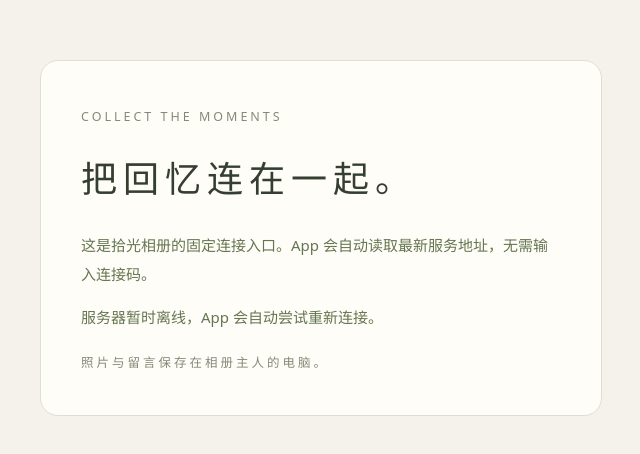
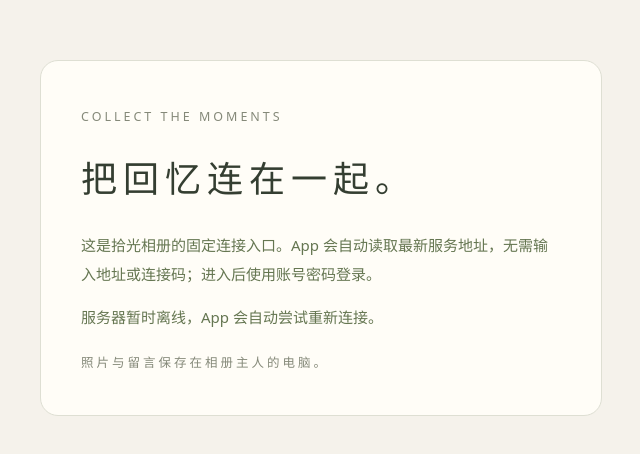
Before and after one commit to zyk9936-cyber/shiguang-connect, a plain HTML site: page index.html in a window 1280 px wide. Shown: the part 162-616 px from the top of the page, without its empty margins (319-959 px from the left). Drawn offline with Linux system fonts and the light colour scheme; no server answers.

Commit message:
Update album connection

```diff
--- a/index.html
+++ b/index.html
@@ -1,5 +1,5 @@
 <!doctype html>
 <html lang="zh-CN"><meta charset="utf-8"><meta name="viewport" content="width=device-width,initial-scale=1"><title>拾光 · 相册入口</title>
 <style>body{margin:0;min-height:100vh;display:grid;place-items:center;background:#f5f2eb;color:#343e31;font:15px/1.9 system-ui,sans-serif}main{max-width:480px;margin:28px;padding:40px;border:1px solid #dedfd3;border-radius:18px;background:#fffdf7}small{color:#858979;letter-spacing:3px}h1{font:36px/1.5 serif;letter-spacing:6px}p{color:#657651}a{color:#657651}</style>
-<main><small>COLLECT THE MOMENTS</small><h1>把回忆连在一起。</h1><p>这是拾光相册的固定连接入口。App 会自动读取最新服务地址，无需输入连接码。</p><p id="status">正在查看服务器状态…</p><small>照片与留言保存在相册主人的电脑。</small></main>
+<main><small>COLLECT THE MOMENTS</small><h1>把回忆连在一起。</h1><p>这是拾光相册的固定连接入口。App 会自动读取最新服务地址，无需输入地址或连接码；进入后使用账号密码登录。</p><p id="status">正在查看服务器状态…</p><small>照片与留言保存在相册主人的电脑。</small></main>
 <script>fetch('server.json?t='+Date.now(),{cache:'no-store'}).then(r=>r.json()).then(async c=>{if(!c.url)throw Error();const r=await fetch(c.url+'/api/health',{signal:AbortSignal.timeout(8000)});if(!r.ok)throw Error();document.getElementById('status').textContent='服务器在线 · 可以打开 App 一起拾光。';}).catch(()=>{document.getElementById('status').textContent='服务器暂时离线，App 会自动尝试重新连接。';});</script></html>
```
